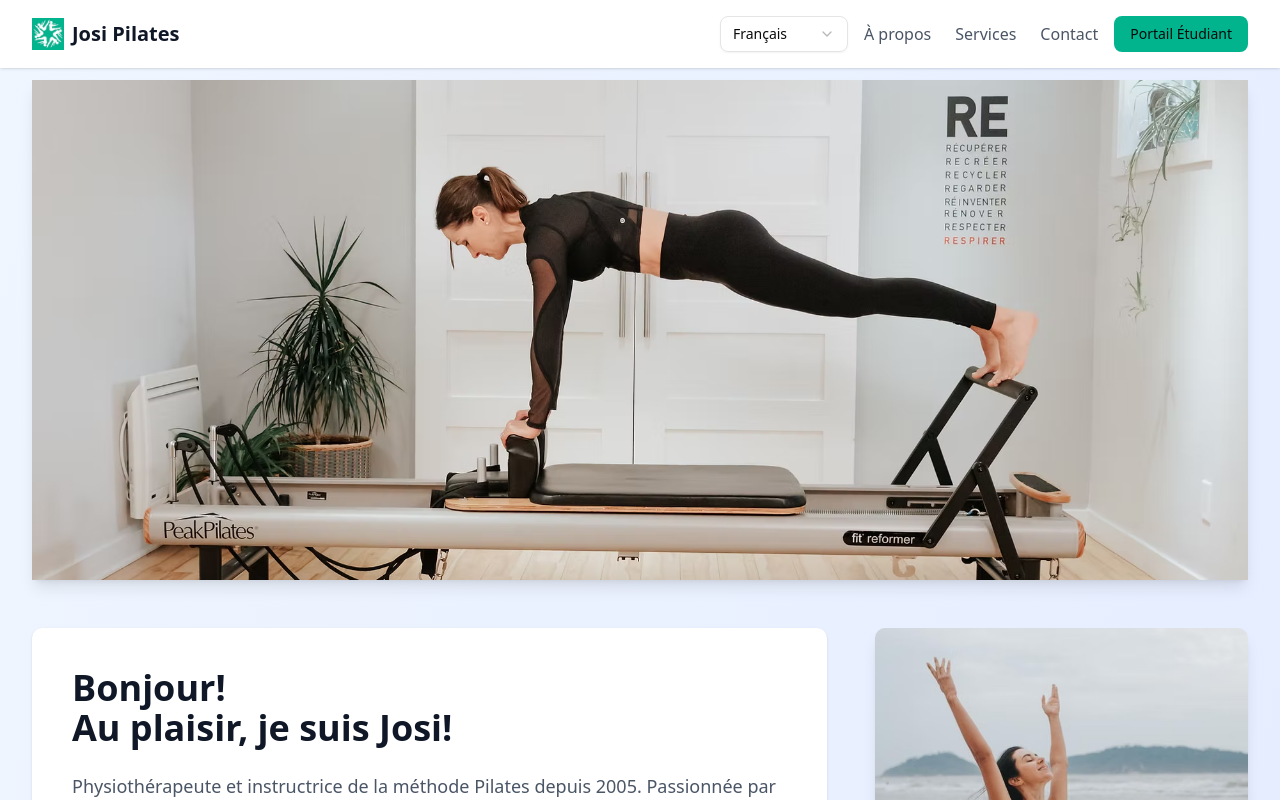
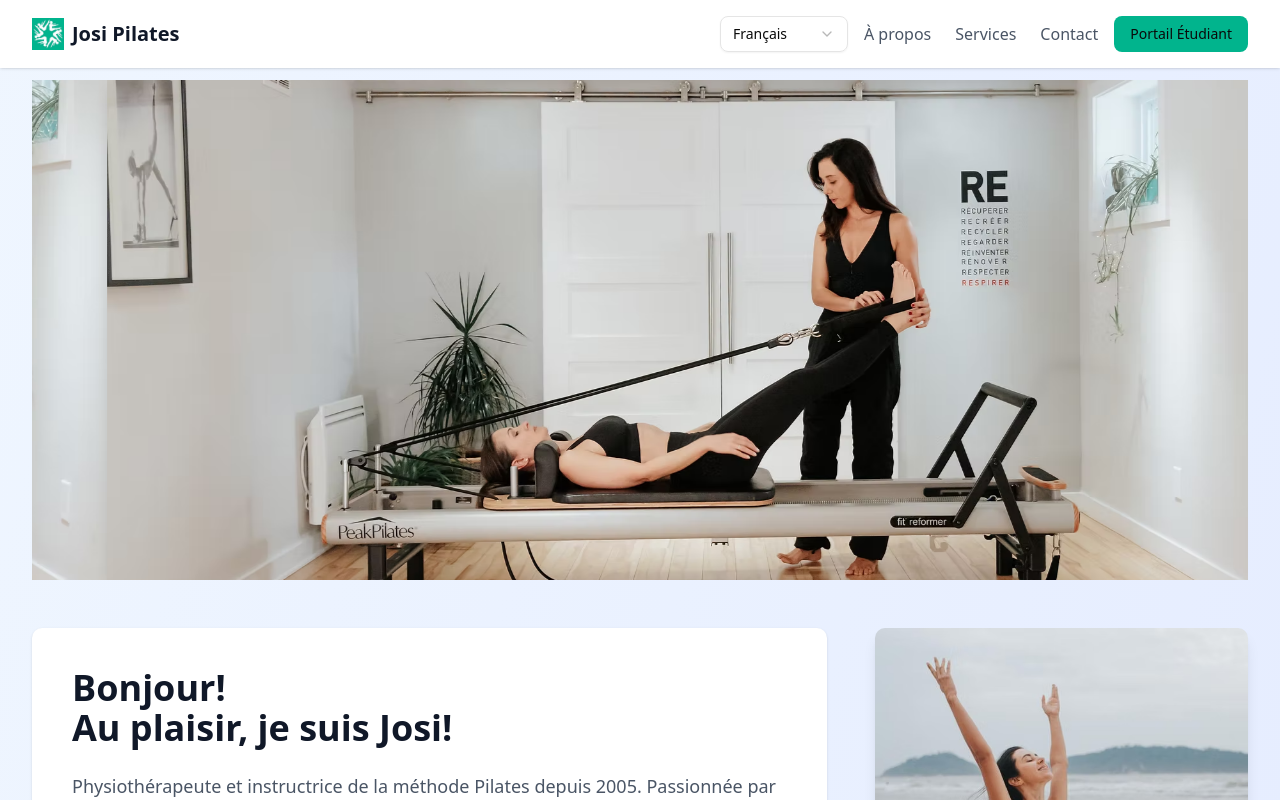
Before and after one commit to HenriquedaFonte/pilatesApp, a React (Vite) app: page / in a window 1280 px wide. Shown: the top 800 px of the page. Built offline with nearby package versions, Linux system fonts and the light colour scheme; no server answers.

Commit message:
Add alternating hero images carousel with 5-second intervals and 2-second slide transitions

```diff
--- a/src/pages/StudioHome.jsx
+++ b/src/pages/StudioHome.jsx
@@ -11,7 +11,8 @@ import emailService from '../lib/emailService';
 import studentPilatesImage from '../assets/1584341045.jpg.avif';
 import duosImage from '../assets/screen-shot-2014-07-27-at-10-07-46-pm.png.avif';
 import groupImage from '../assets/download.jpeg.avif';
-import heroImage from '../assets/student-pilates.jpg.avif';
+import capa1Image from '../assets/capa1.avif';
+import capa2Image from '../assets/capa2.avif';
 import instructorImage from '../assets/instructor-photo.jpg.avif';
 import aboutPhoto from '../assets/aboutPhoto.avif';
 import contactPhoto from '../assets/contactPhoto.avif';
@@ -30,11 +31,23 @@ const StudioHome = () => {
   const [contactFormSubmitting, setContactFormSubmitting] = useState(false);
   const [contactFormSuccess, setContactFormSuccess] = useState(false);
   const [contactFormError, setContactFormError] = useState('');
+  const [currentHeroImage, setCurrentHeroImage] = useState(0);
 
   useEffect(() => {
     // Always start in French for homepage
     i18n.changeLanguage('fr');
   }, [i18n]);
+
+  // Hero image rotation
+  const heroImages = [capa1Image, capa2Image];
+
+  useEffect(() => {
+    const interval = setInterval(() => {
+      setCurrentHeroImage((prev) => (prev + 1) % heroImages.length);
+    }, 5000); // Change every 5 seconds
+
+    return () => clearInterval(interval);
+  }, []);
 
   const changeLanguage = (language) => {
     i18n.changeLanguage(language);
@@ -213,12 +226,21 @@ Sent from Josi Pilates website contact form.
       {/* Hero Section */}
       <section className="py-20">
         <div className="max-w-7xl mx-auto px-4 sm:px-6 lg:px-8">
-          <div className="w-full mb-12">
-            <img
-              src={heroImage}
-              alt="Student doing Pilates exercise"
-              className="w-full h-[500px] object-cover shadow-lg"
-            />
+          <div className="w-full mb-12 overflow-hidden">
+            <div
+              className="flex transition-transform duration-2000 ease-in-out"
+              style={{ transform: `translateX(-${currentHeroImage * 100}%)` }}
+            >
+              {heroImages.map((image, index) => (
+                <img
+                  key={index}
+                  src={image}
+                  alt="Student doing Pilates exercise"
+                  className="w-full h-[500px] object-cover shadow-lg flex-shrink-0"
+                  style={{ width: '100%' }}
+                />
+              ))}
+            </div>
           </div>
 
           <div className="grid grid-cols-1 lg:grid-cols-3 gap-12">
```
Also changed, not shown: src/assets/capa1.avif (renamed from src/assets/student-pilates.jpg.avif), src/assets/capa2.avif (added).
